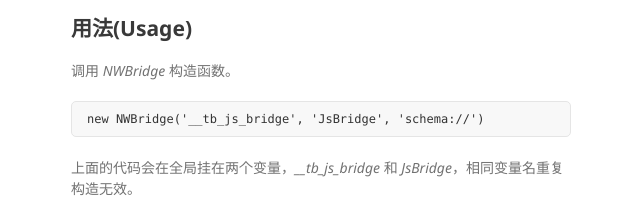
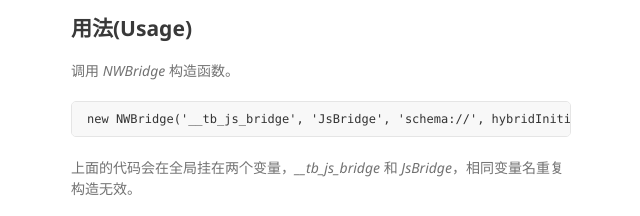
Before and after one commit to yanni4night/NWBridge, a website: page index.html in a window 1280 px wide. Shown: the part 3508-3724 px from the top of the page, 499-1139 px from the left. Drawn offline with Linux system fonts and the light colour scheme.

Commit message:
update api

```diff
--- a/index.html
+++ b/index.html
@@ -129,7 +129,7 @@ iframe.src = "scheme://data?p=%7B%22message%22%3A%22I%20am%20Yanni4night%22%7D";
       <p>允许被调用方以异步的方式响应请求，这可能会受到调用方超时时间的限制。</p>
       <h2>用法(Usage)</h2>
       <p>调用 <i>NWBridge</i> 构造函数。</p>
-<pre><code>new NWBridge('__tb_js_bridge', 'JsBridge', 'schema://')</code></pre>
+<pre><code>new NWBridge('__tb_js_bridge', 'JsBridge', 'schema://', hybridInitialData)</code></pre>
 <p>上面的代码会在全局挂在两个变量，<i>__tb_js_bridge</i> 和 <i>JsBridge</i>，相同变量名重复构造无效。</p>
       <h2>应用开发接口(API)</h2>
       <p>以下所有 API 都挂在同一变量下，允许配置，为简便起见，这里以 <i>JsBridge</i> 为例。注意 JsBridge 对象不一定存在。</p>
```
